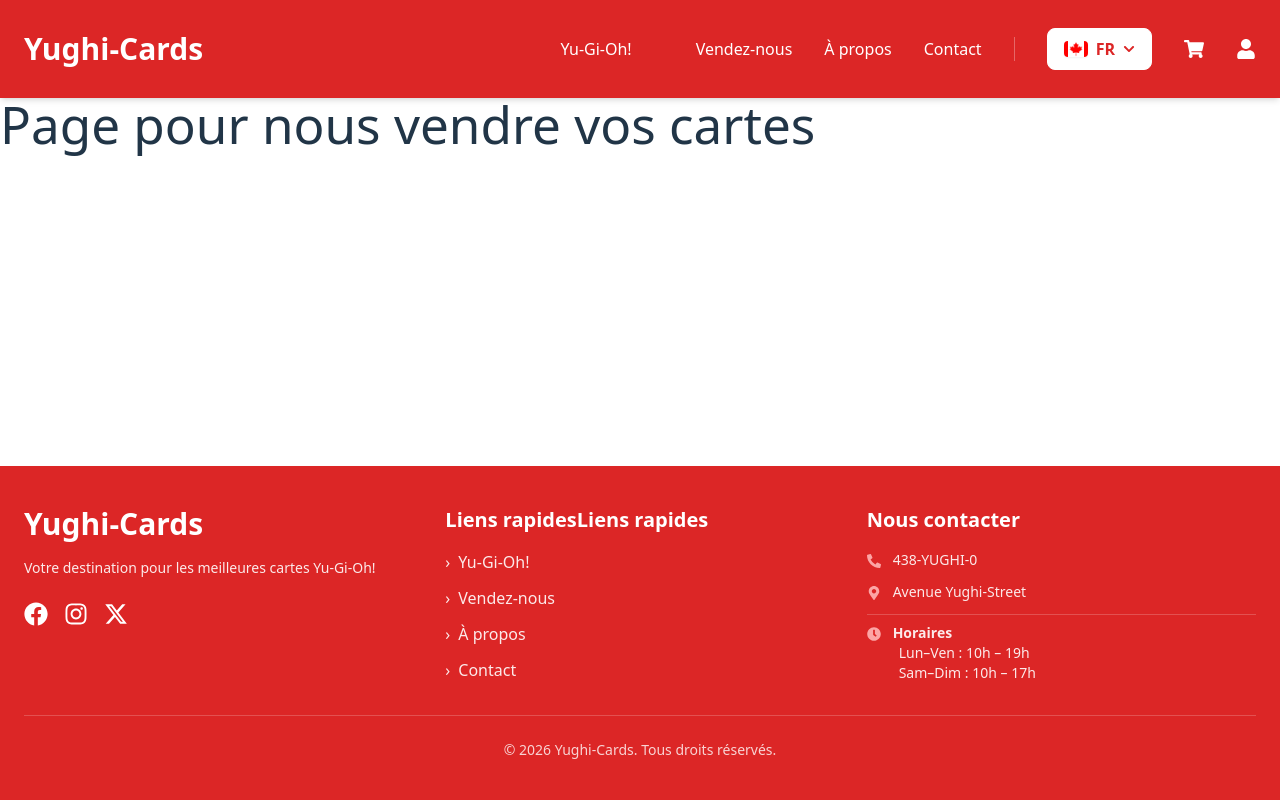
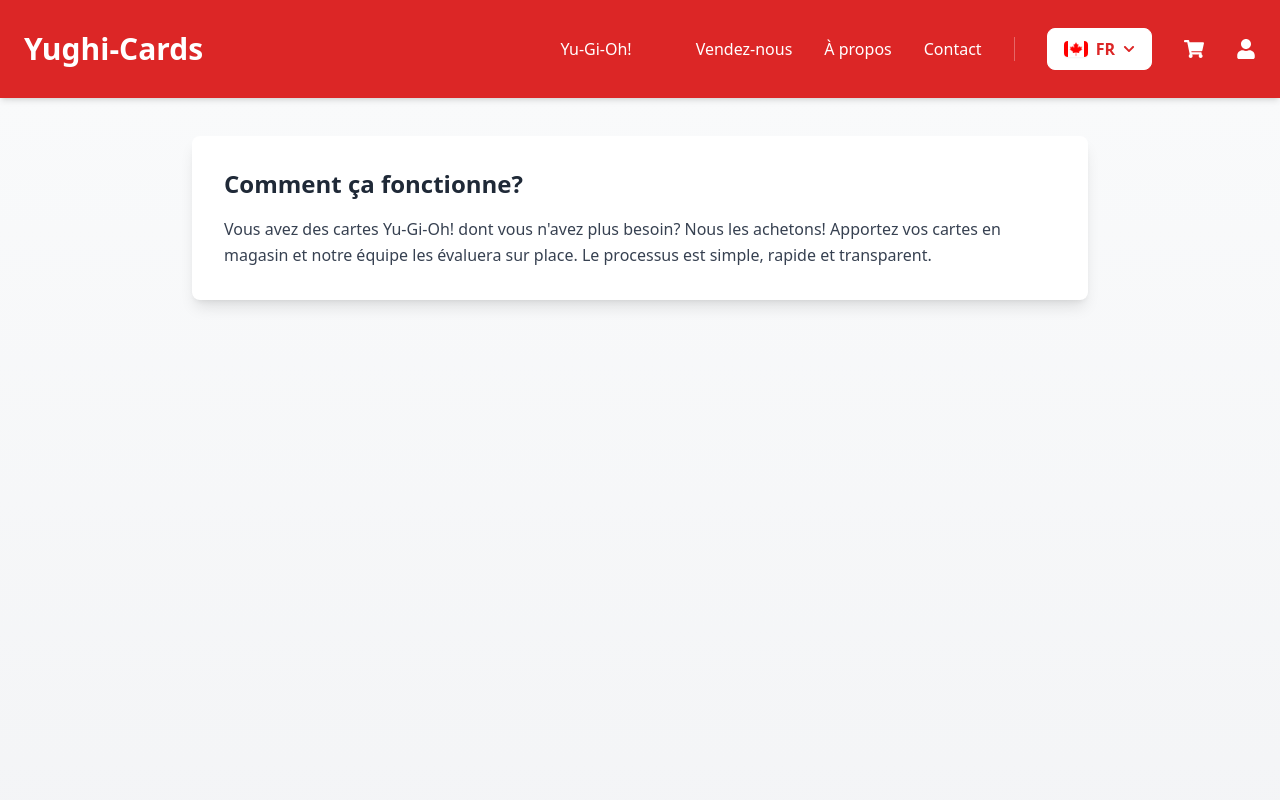
Before and after one commit to ZohnHadley/yughicards_420-666-AL, a React app in the folder frontend/: page /vendez-nous in a window 1280 px wide. Shown: the top 800 px of the page. Built offline with nearby package versions, Linux system fonts and the light colour scheme; the HTML template or start-up script is replaced by a standard one.

Commit message:
card explication comment ca marche lachat implémenté

```diff
--- a/frontend/src/locales/english/VendezNous.En.js
+++ b/frontend/src/locales/english/VendezNous.En.js
@@ -1,3 +1,9 @@
 export const VendezNousEn = {
+    title: "Sell Us Your Cards",
+    subtitle: "Get cash for your Yu-Gi-Oh! cards",
 
+    intro: {
+        title: "How does it work?",
+        description: "Have Yu-Gi-Oh! cards you no longer need? We buy them! Bring your cards to our store and our team will evaluate them on the spot. The process is simple, fast, and transparent."
+    }
 }
--- a/frontend/src/locales/francais/VendezNousFr.js
+++ b/frontend/src/locales/francais/VendezNousFr.js
@@ -1,3 +1,9 @@
 export const VendezNousFr = {
+    title: "Vendez-Nous Vos Cartes",
+    subtitle: "Obtenez de l'argent pour vos cartes Yu-Gi-Oh!",
 
+    intro: {
+        title: "Comment ça fonctionne?",
+        description: "Vous avez des cartes Yu-Gi-Oh! dont vous n'avez plus besoin? Nous les achetons! Apportez vos cartes en magasin et notre équipe les évaluera sur place. Le processus est simple, rapide et transparent."
+    }
 }
--- a/frontend/src/pages/VendezNous.jsx
+++ b/frontend/src/pages/VendezNous.jsx
@@ -1,8 +1,20 @@
-function VendezNous() {
+import React from "react";
+import { Link } from "react-router-dom";
+import { translations } from "../locales/index.js";
+
+function VendezNous({ language }) {
+    const t = translations[language]?.vendezNous || translations['fr'].vendezNous;
+
     return (
-        <div>
-            <h1>Page pour nous vendre vos cartes</h1>
+        <div className="min-h-screen bg-gradient-to-b from-gray-50 to-gray-100 pt-10 pb-16 px-6">
+            <div className="max-w-4xl mx-auto">
+                <section className="bg-white rounded-lg shadow-lg p-8 mb-8">
+                    <h2 className="text-2xl font-bold text-gray-800 mb-4">{t.intro.title}</h2>
+                    <p className="text-gray-700 leading-relaxed">{t.intro.description}</p>
+                </section>
+            </div>
         </div>
     );
 }
+
 export default VendezNous;
```
